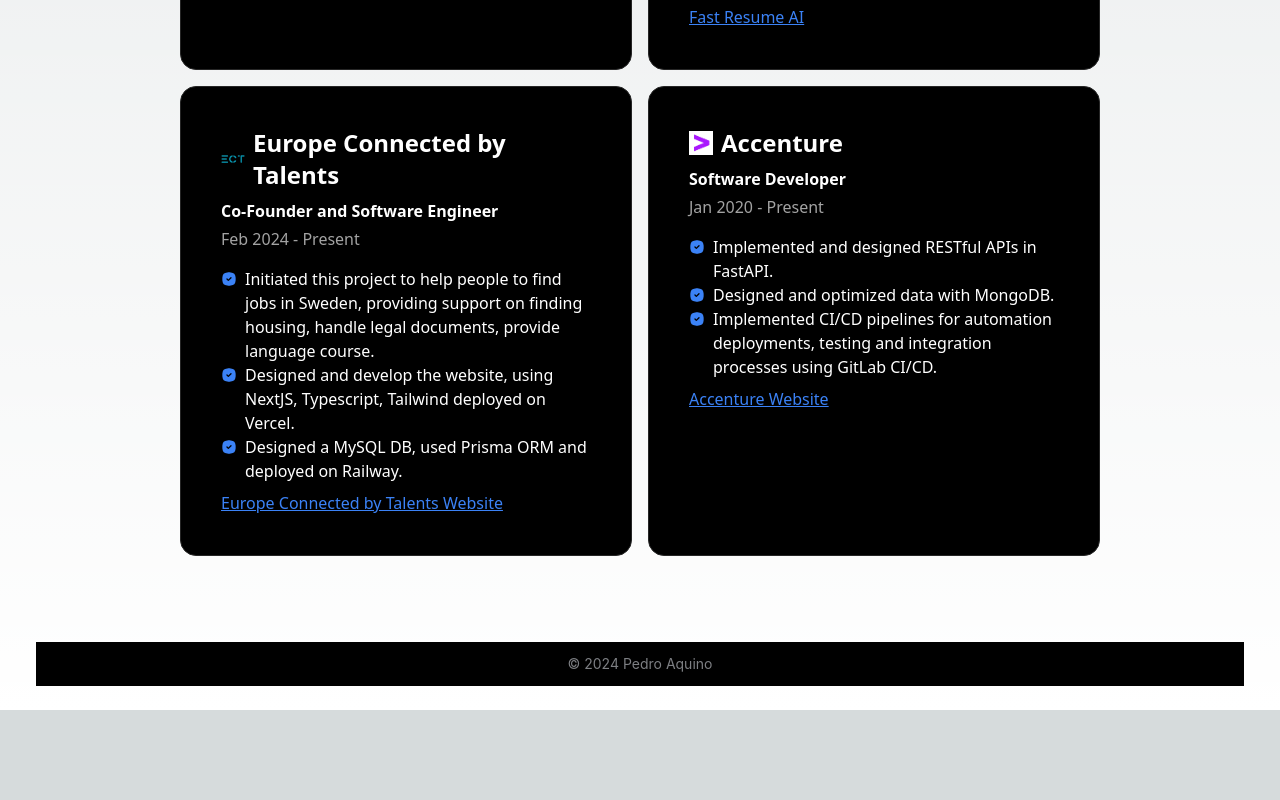
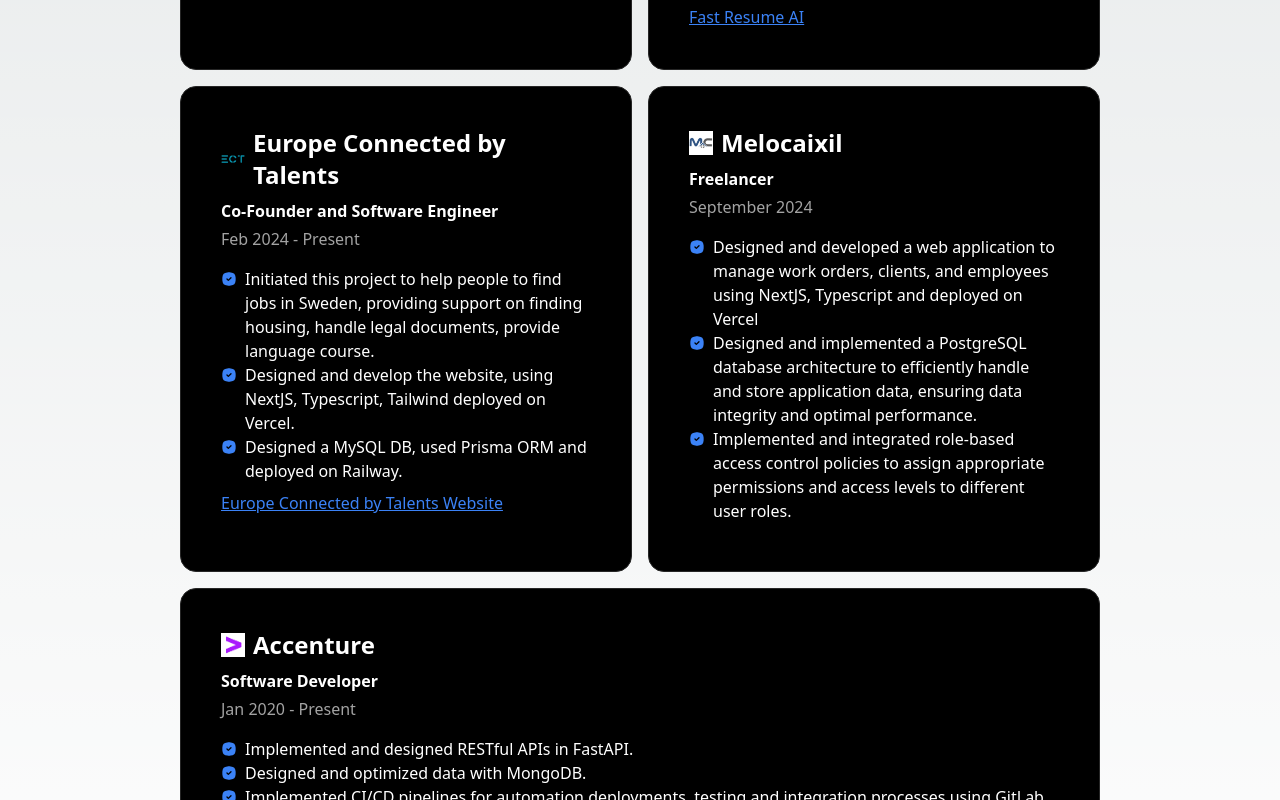
Before and after one commit to paquino11/paquino.dev, a Next.js app: page / in a window 1280 px wide. Shown: the part 1280-2080 px from the top of the page. Before the commit the page ends 1990 px from the top, so only its background shows below. Built offline with nearby package versions, Linux system fonts and the light colour scheme.

Commit message:
add melocaixil

```diff
--- a/src/components/WorkExperience.tsx
+++ b/src/components/WorkExperience.tsx
@@ -54,6 +54,21 @@
           className="w-full sm:w-full md:w-1/2 lg:w-1/3 flex-grow"
         />
         <WorkExperienceCard
+          company="Melocaixil"
+          companyIcon="/melocaixil.png"
+          job_title="Freelancer"
+          time_period="September 2024"
+          description={[
+            "Designed and developed a web application to manage work orders, clients, and employees using NextJS, Typescript and deployed on Vercel",
+            "Designed and implemented a PostgreSQL database architecture to efficiently handle and store application data, ensuring data integrity and optimal performance.",
+            "Implemented and integrated role-based access control policies to assign appropriate permissions and access levels to different user roles.",
+          ]}
+          links={[
+            // { text: "Ecarx Group Website", url: "https://www.ecarxgroup.com/" },
+          ]}
+          className="w-full sm:w-full md:w-1/2 lg:w-1/3 flex-grow"
+        />
+        <WorkExperienceCard
           company="Accenture"
           companyIcon="/accenture-logo.png"
           job_title="Software Developer"
```
Also changed, not shown: public/melocaixil.png (added).
